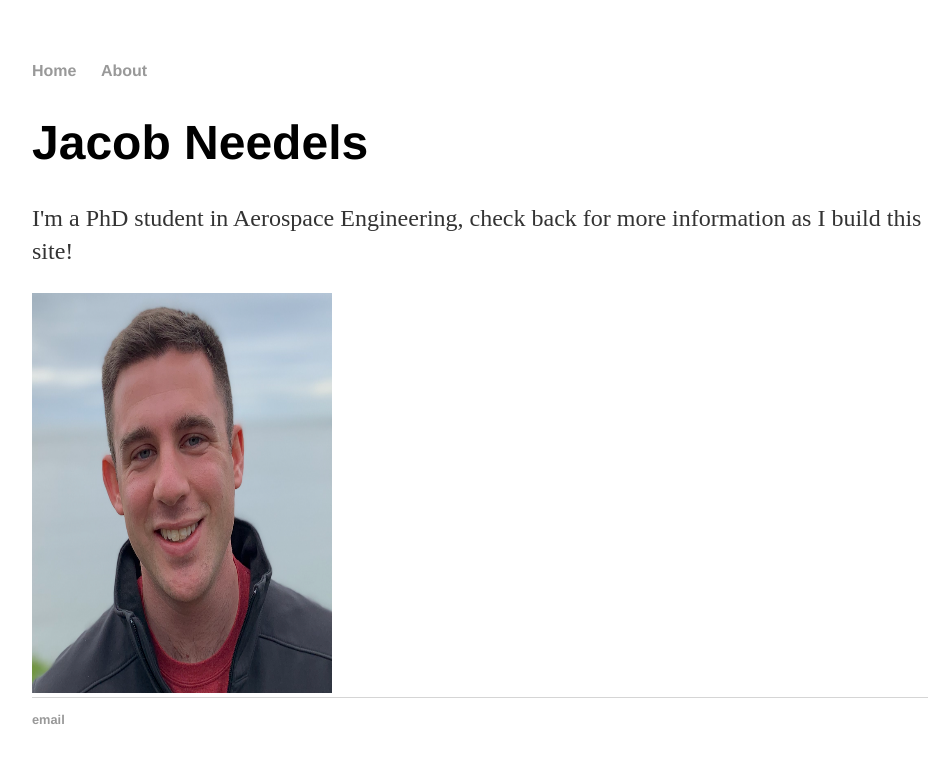
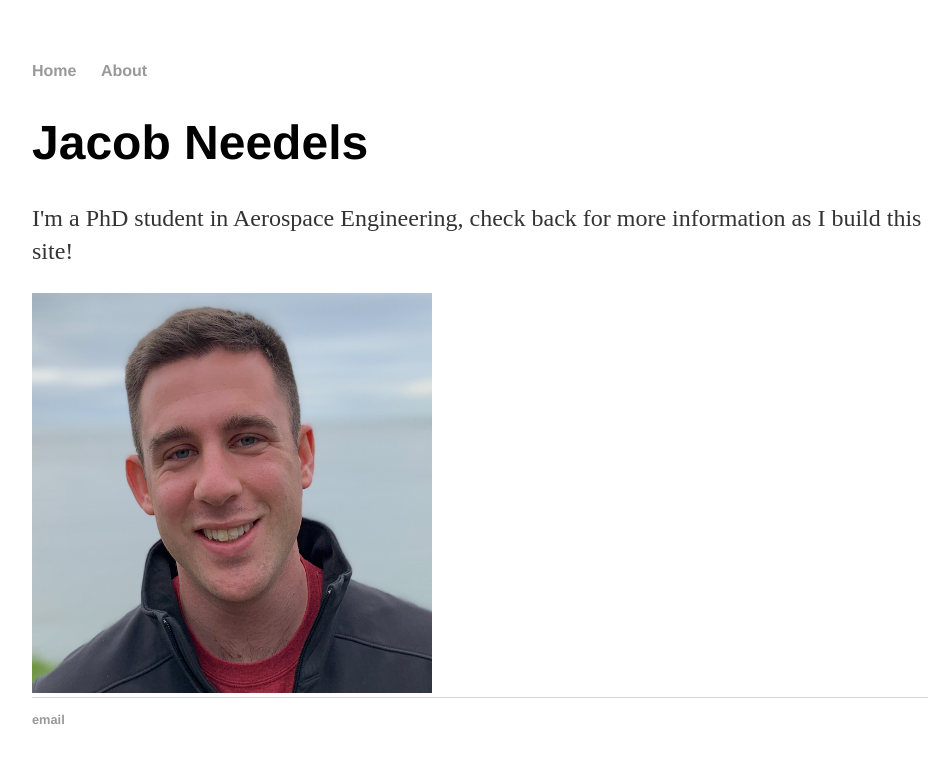
Before and after one commit to jtneedels/jtneedels.github.io, a Jekyll site: the page built from index.html, in a window 1280 px wide. Shown: the top 763 px of the page, without its empty margins (160-1112 px from the left). Built offline with Jekyll 4.4.1, drawn with Linux system fonts in a browser that asks for light colours.

Commit message:
Update index.html

```diff
--- a/index.html
+++ b/index.html
@@ -7,4 +7,4 @@ title: Jacob Needels
 			<h1>Jacob Needels</h1>
 			<p>I'm a PhD student in Aerospace Engineering, check back for more information as I build this site!</a></p>
 		</div>
-		<img src="headshot1.png" alt="Trulli" width="300" height="400">
+		<img src="headshot1.png" alt="Trulli" width="400" height="400">
```
